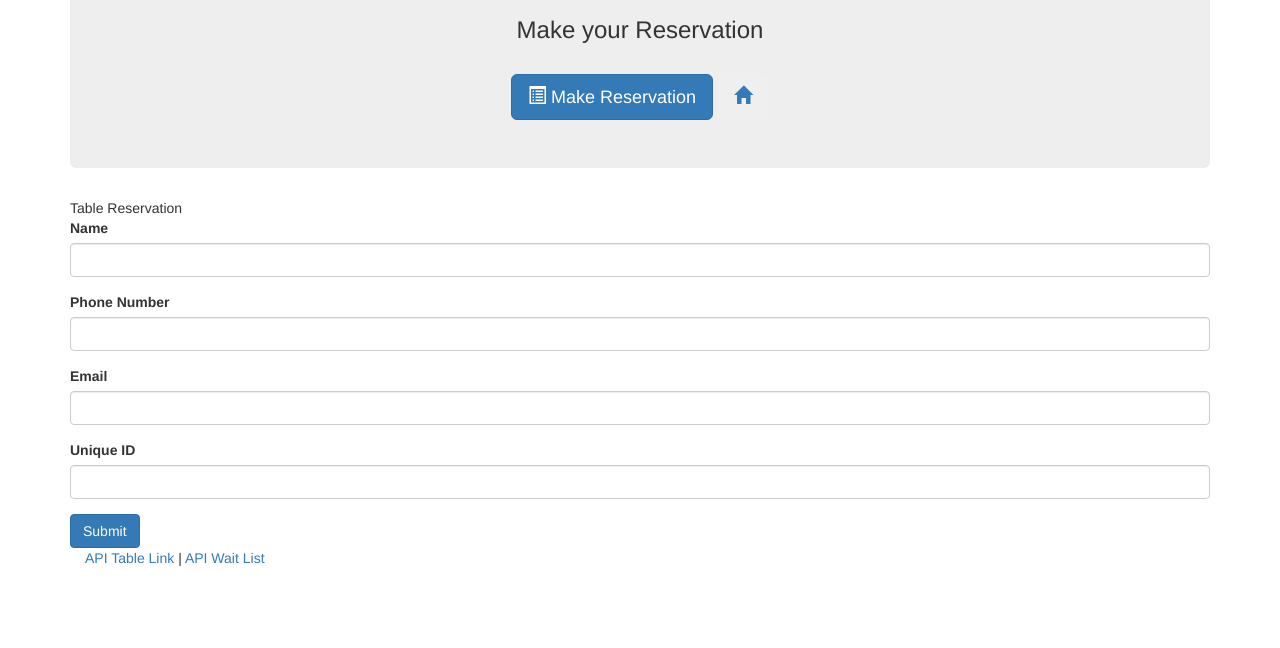
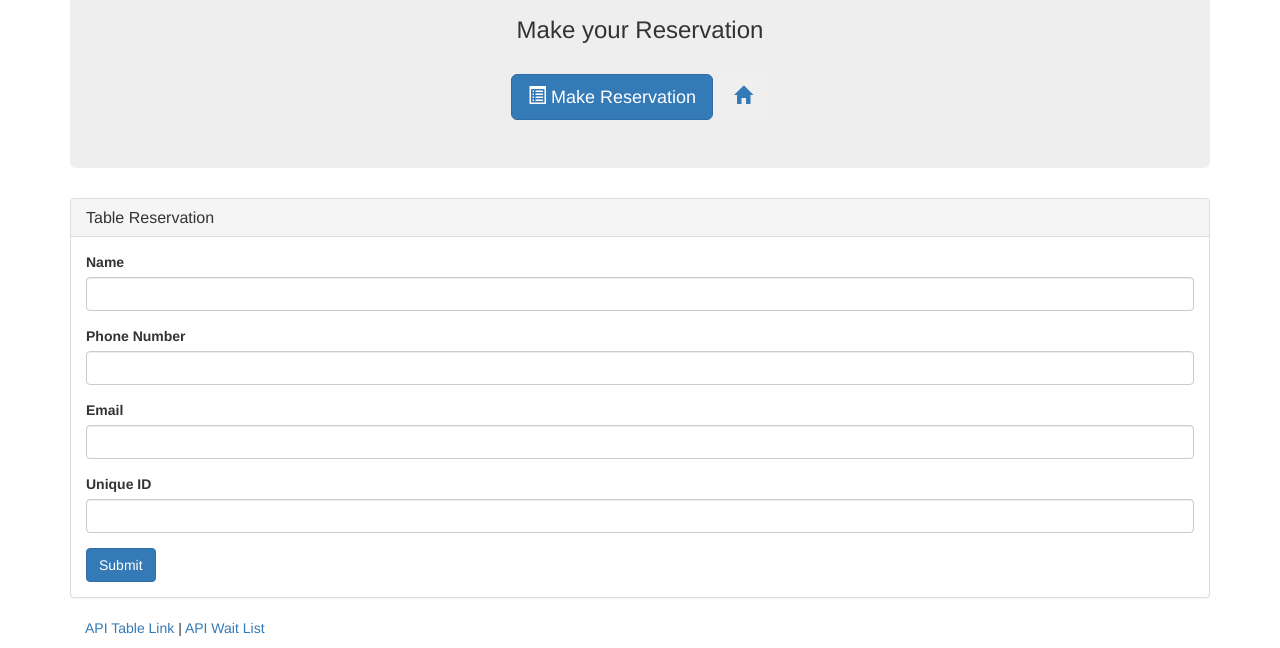
Before and after one commit to alyssamanse/hot-restaurant, a website: page reserve.html in a window 1280 px wide. Shown: the part 167-815 px from the top of the page. Drawn offline with nearby package versions, Linux system fonts and the light colour scheme.

Commit message:
panel for reservation form

```diff
--- a/reserve.html
+++ b/reserve.html
@@ -18,11 +18,11 @@
       <a href="../hot-restaurant/index.html"><button type="button" class="btn btn-light btn-lg"><span class="glyphicon glyphicon-home"></span></button></a>
     </div>
 
-	<div class="card">
-		<div class="card-title">
-			Table Reservation
+	<div class="panel panel-default">
+		<div class="panel-heading">
+			<h3 class="panel-title">Table Reservation</h3>
 		</div>
-		<div class="card-body">
+		<div class="panel-body">
 			<form>
 				<div class="form-group">
 					<label for="name">Name</label>
```
